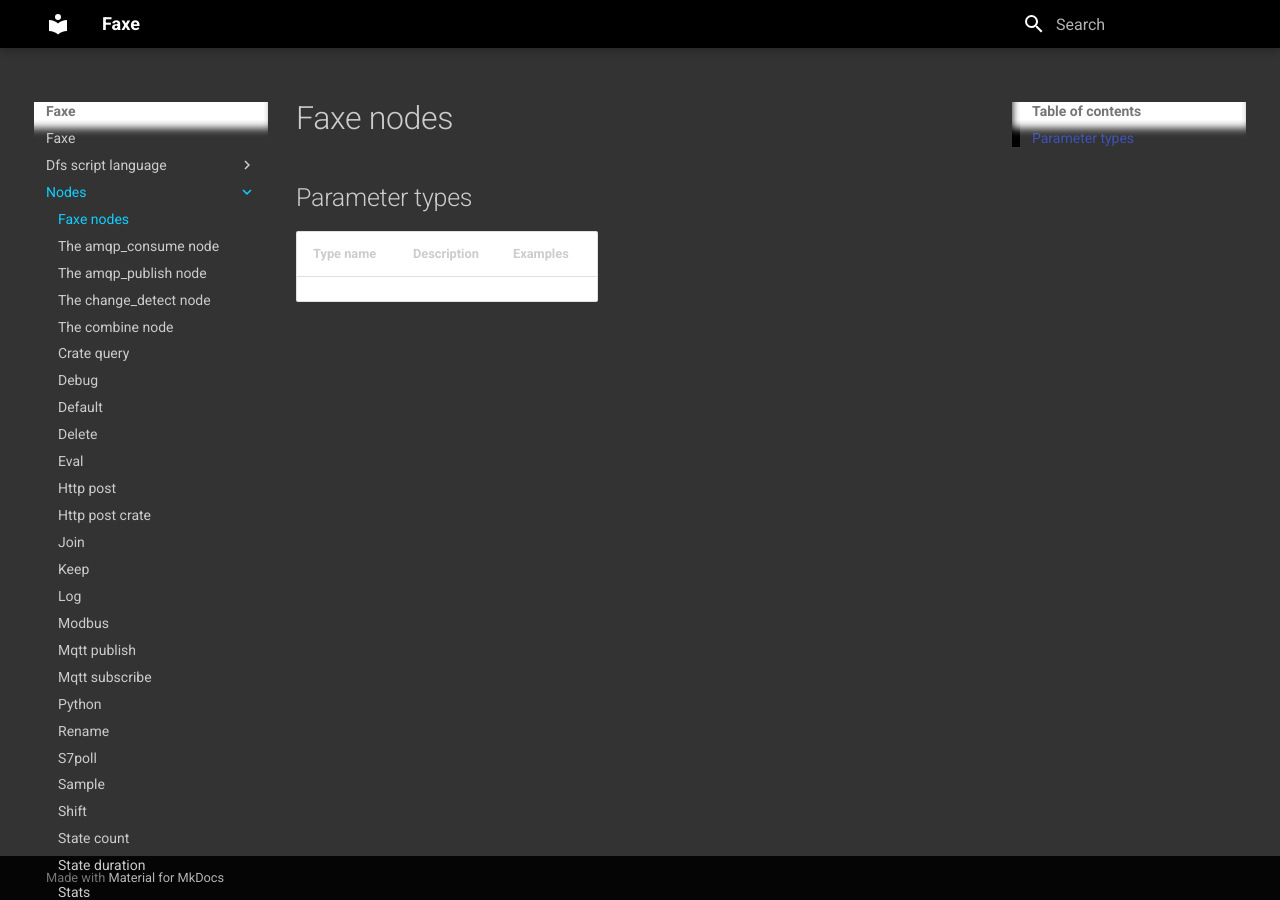
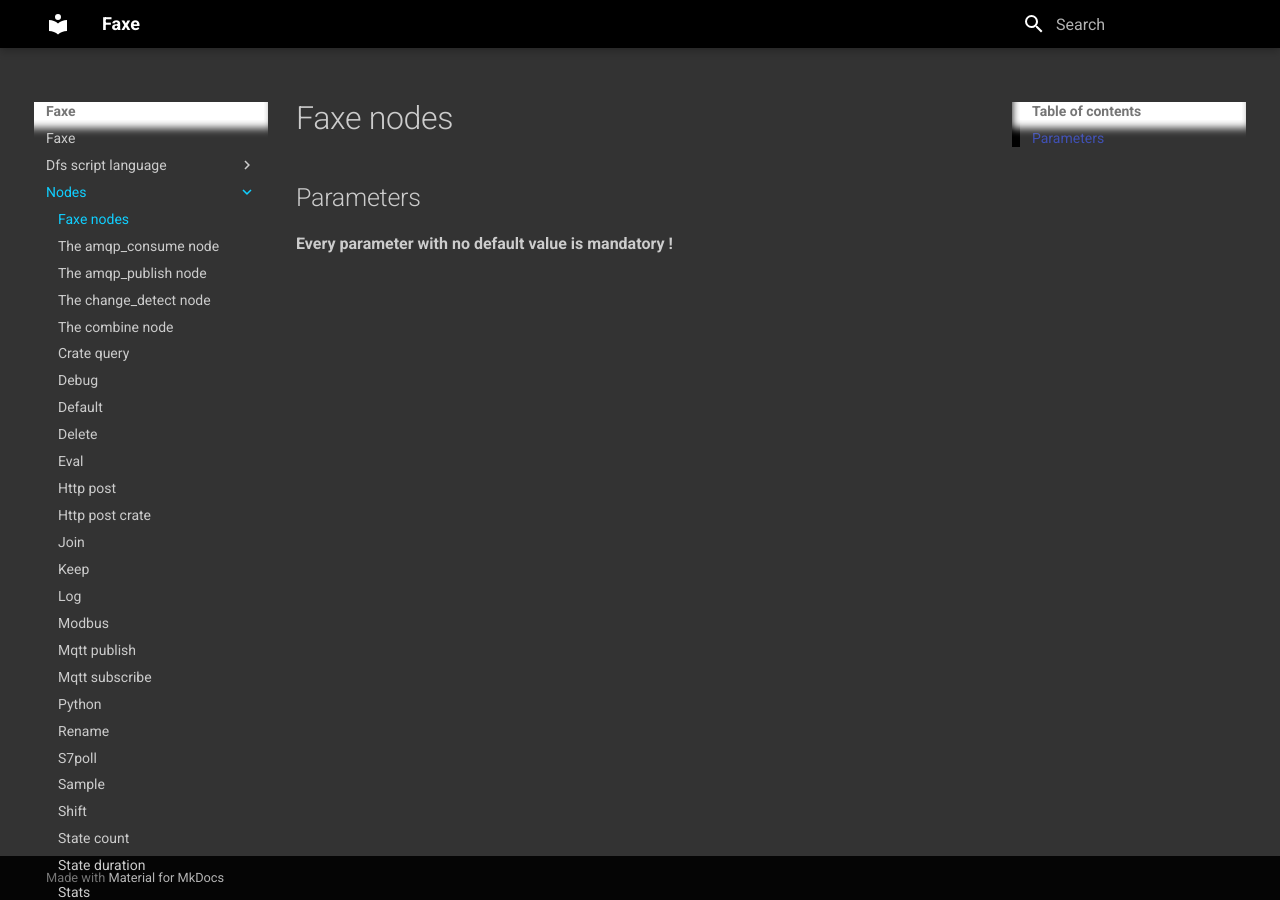
Before and after one commit to heyoka/faxe-docs, an MkDocs documentation site: the page built from docs/nodes/index.md, in a window 1280 px wide. Built offline with MkDocs 1.6.1 and Material for MkDocs 9.7.7, drawn with Linux system fonts in a browser that asks for light colours.

Commit message:
mandatory params

```diff
--- a/docs/nodes/index.md
+++ b/docs/nodes/index.md
@@ -1,6 +1,5 @@
 # Faxe nodes
 
-## Parameter types
+## Parameters
 
-Type name            | Description                                     | Examples
----------------------|-------------------------------------------------|---------
+**Every parameter with no default value is mandatory !**
```
